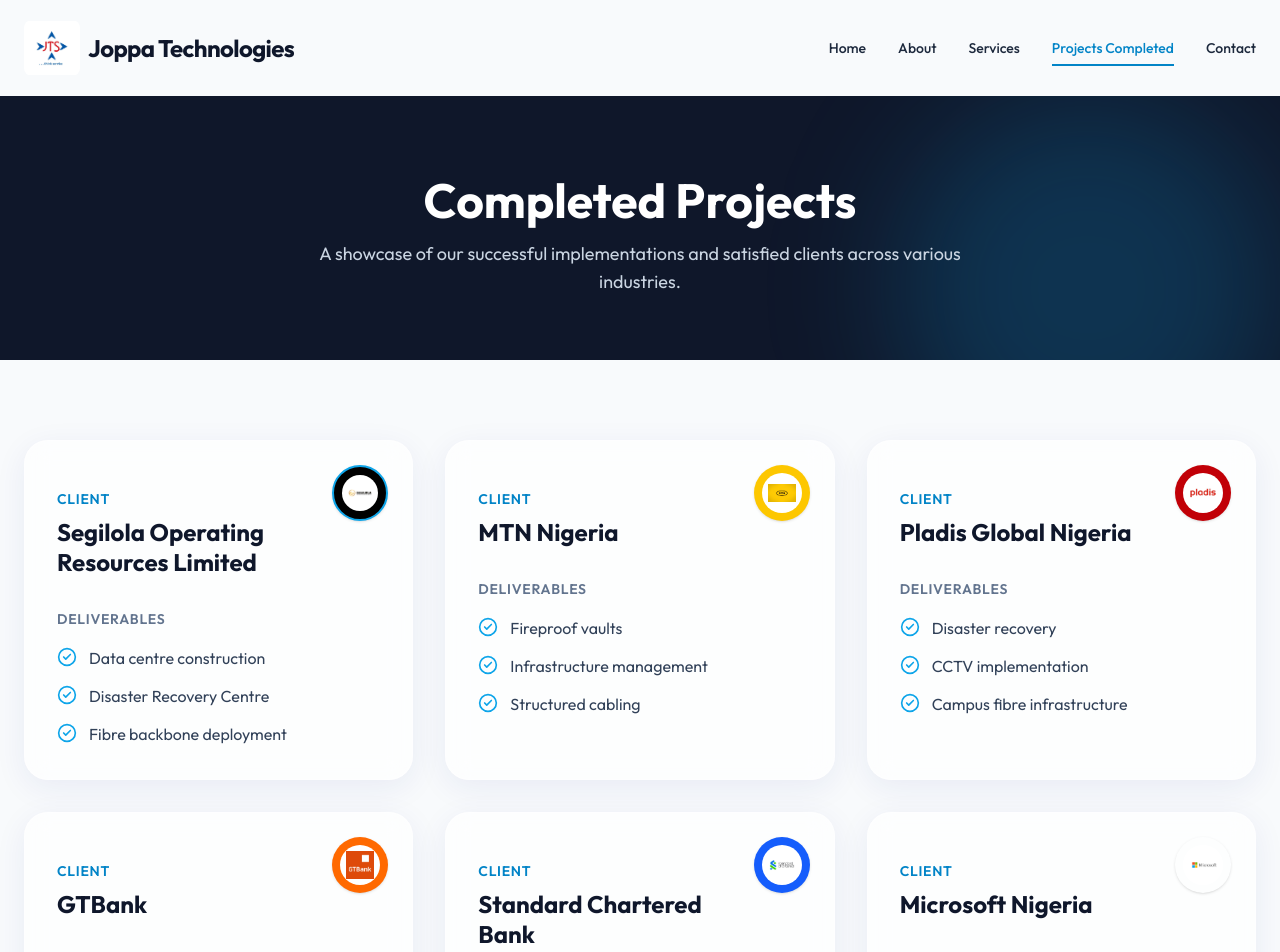
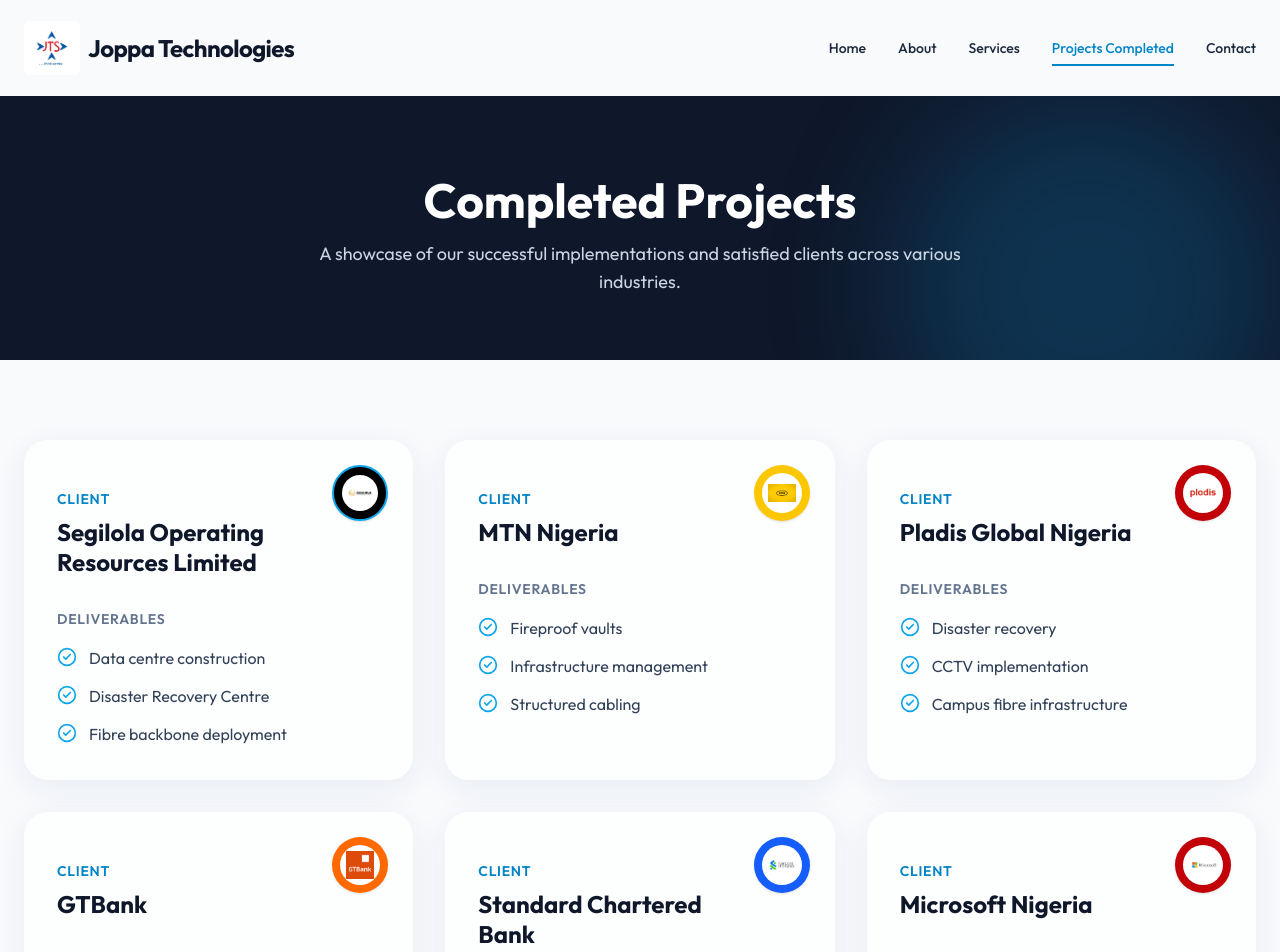
Before and after one commit to Dev-Tee06/joppa-tech, a Next.js app: page /projects in a window 1280 px wide. Shown: the top 952 px of the page. Built offline with nearby package versions, Linux system fonts and the light colour scheme.

Commit message:
new changes

```diff
--- a/src/app/projects/page.tsx
+++ b/src/app/projects/page.tsx
@@ -51,7 +51,7 @@
     client: "Microsoft Nigeria",
     logo: "/images/partner29.png",
     deliverables: ["Enterprise Wi-Fi redesign"],
-    bg: "bg-brown-500",
+    bg: "bg-red-700",
   },
 ];
 
```
